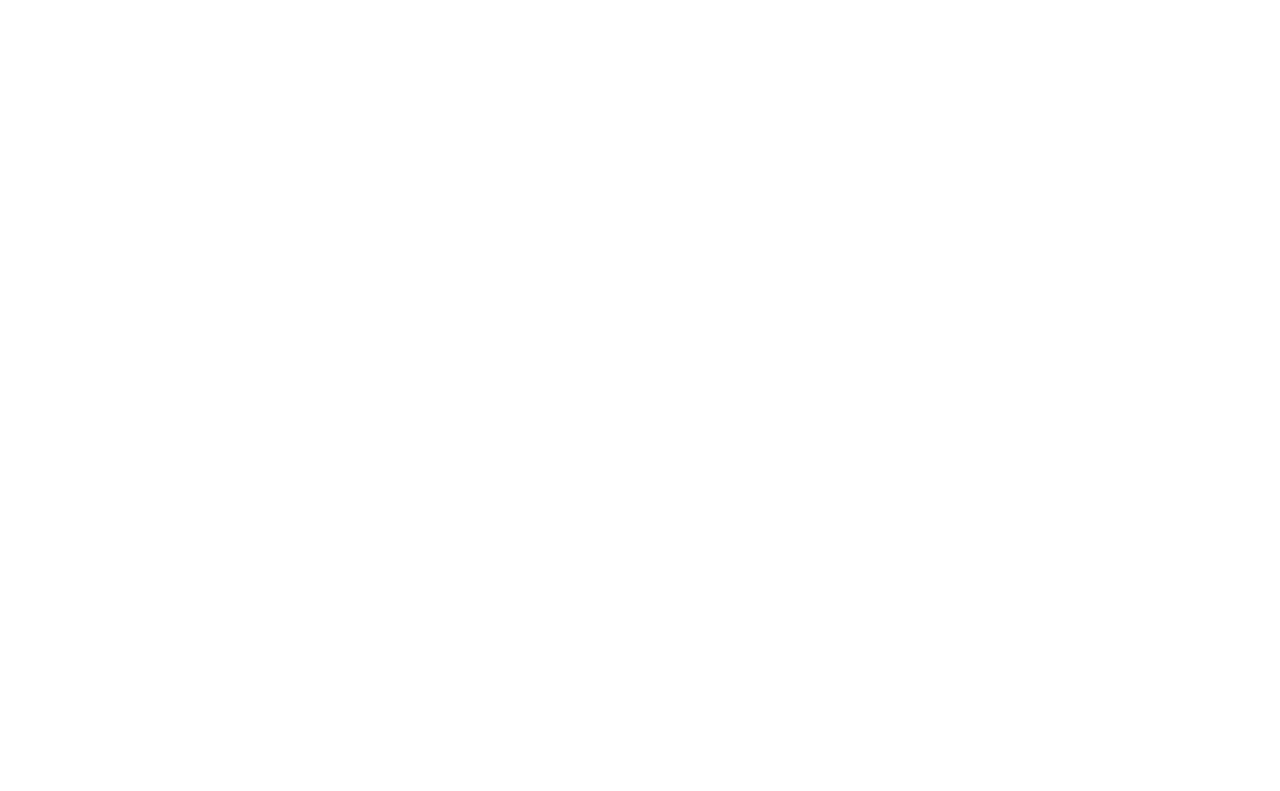
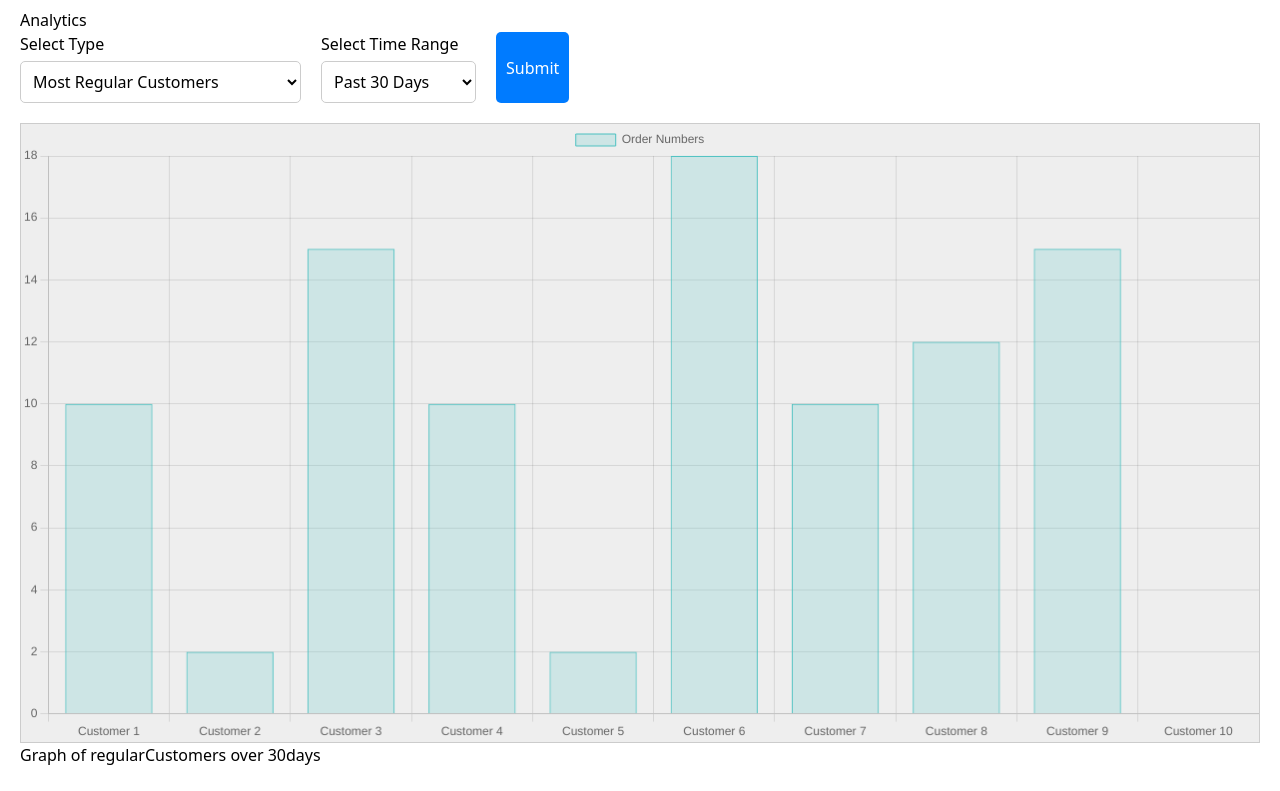
Before and after one commit to Walts03/g05-swe-restaurant, a Vue app in the folder g05-swe-restaurant/: page /analytics in a window 1280 px wide. Before the commit this address had no page. Shown: the part 480-1271 px from the top of the page. Before the commit the page ends 800 px from the top, so only its background shows below. Built offline with nearby package versions, Linux system fonts and the light colour scheme.

Commit message:
Analystics

```diff
--- /dev/null
+++ b/g05-swe-restaurant/src/components/Analytics.vue
@@ -0,0 +1,188 @@
+<template>
+    <div class="analytics">
+      <h1>Analytics</h1>
+      <div class="controls">
+        <div class="dropdown">
+          <label for="type-select">Select Type</label>
+          <select id="type-select" v-model="selectedType">
+            <option v-for="type in types" :key="type.value" :value="type.value">
+              {{ type.text }}
+            </option>
+          </select>
+        </div>
+        <div class="dropdown">
+          <label for="time-range-select">Select Time Range</label>
+          <select id="time-range-select" v-model="selectedTimeRange">
+            <option v-for="range in timeRanges" :key="range.value" :value="range.value">
+              {{ range.text }}
+            </option>
+          </select>
+        </div>
+        <button class="submit-button" @click="fetchData">Submit</button>
+      </div>
+      <div class="chart">
+        <canvas id="analytics-chart"></canvas>
+        <p>Graph of {{ selectedType }} over {{ selectedTimeRange }}</p>
+      </div>
+    </div>
+  </template>
+
+  <script>
+  import { ref, onMounted } from 'vue';
+  import Chart from 'chart.js/auto';
+
+  export default {
+    name: 'Analytics',
+    setup() {
+      const selectedType = ref('regularCustomers');
+      const selectedTimeRange = ref('30days');
+      const chartInstance = ref(null);
+
+      const types = ref([
+        { value: 'regularCustomers', text: 'Most Regular Customers' },
+        { value: 'bestSellerProducts', text: 'Best Seller Products' },
+        { value: 'orderNumbers', text: 'Order Numbers in a Time Range' },
+      ]);
+
+      const timeRanges = ref([
+        { value: '30days', text: 'Past 30 Days' },
+        { value: '90days', text: 'Past 90 Days' },
+        { value: '12months', text: 'Past 12 Months' },
+      ]);
+
+      const fetchData = () => {
+        let data;
+        if (selectedType.value === 'regularCustomers') {
+          data = generateCustomerData(selectedTimeRange.value);
+        } else if (selectedType.value === 'bestSellerProducts') {
+          data = generateProductData(selectedTimeRange.value);
+        } else {
+          data = generateOrderData(selectedTimeRange.value);
+        }
+        updateChart(data);
+      };
+
+      const generateCustomerData = (timeRange) => {
+        return {
+          labels: ['Customer 1', 'Customer 2', 'Customer 3', 'Customer 4', 'Customer 5', 'Customer 6', 'Customer 7', 'Customer 8', 'Customer 9', 'Customer 10'],
+          datasets: [{
+            label: 'Order Numbers',
+            data: Array.from({ length: 10 }, () => Math.floor(Math.random() * (timeRange === '30days' ? 20 : timeRange === '90days' ? 50 : 120))),
+            backgroundColor: 'rgba(75, 192, 192, 0.2)',
+            borderColor: 'rgba(75, 192, 192, 1)',
+            borderWidth: 1
+          }]
+        };
+      };
+
+      const generateProductData = (timeRange) => {
+        return {
+          labels: ['Product A', 'Product B', 'Product C', 'Product D', 'Product E', 'Product F', 'Product G', 'Product H', 'Product I', 'Product J'],
+          datasets: [{
+            label: 'Sales Numbers',
+            data: Array.from({ length: 10 }, () => Math.floor(Math.random() * (timeRange === '30days' ? 50 : timeRange === '90days' ? 150 : 300))),
+            backgroundColor: 'rgba(153, 102, 255, 0.2)',
+            borderColor: 'rgba(153, 102, 255, 1)',
+            borderWidth: 1
+          }]
+        };
+      };
+
+      const generateOrderData = (timeRange) => {
+        const intervals = timeRange === '30days' ? 30 : timeRange === '90days' ? 30 : 12;
+        const data = Array.from({ length: intervals }, () => Math.floor(Math.random() * (timeRange === '30days' ? 100 : timeRange === '90days' ? 200 : 300)));
+        const labels = Array.from({ length: intervals }, (_, i) => `Interval ${i + 1}`);
+        return {
+          labels,
+          datasets: [{
+            label: 'Order Numbers',
+            data,
+            backgroundColor: 'rgba(255, 159, 64, 0.2)',
+            borderColor: 'rgba(255, 159, 64, 1)',
+            borderWidth: 1
+          }]
+        };
+      };
+
+      const updateChart = (data) => {
+        const ctx = document.getElementById('analytics-chart').getContext('2d');
+        if (chartInstance.value) {
+          chartInstance.value.destroy();
+        }
+        chartInstance.value = new Chart(ctx, {
+          type: 'bar',
+          data,
+          options: {
+            scales: {
+              y: {
+                beginAtZero: true
+              }
+            }
+          }
+        });
+      };
+
+      onMounted(() => {
+        fetchData();
+      });
+
+      return {
+        selectedType,
+        selectedTimeRange,
+        types,
+        timeRanges,
+        fetchData
+      };
+    }
+  };
+  </script>
+
+  <style scoped>
+  .analytics {
+    padding: 20px;
+  }
+
+  .controls {
+    display: flex;
+    gap: 20px;
+    margin-bottom: 20px;
+  }
+
+  .dropdown {
+    display: flex;
+    flex-direction: column;
+  }
+
+  #type-select, #time-range-select {
+    padding: 8px;
+    border-radius: 5px;
+    border: 1px solid #ccc;
+    background-color: #fff;
+    font-size: 16px;
+    margin-top: 5px;
+  }
+
+  .submit-button {
+    padding: 10px 10px;
+    font-size: 16px;
+    color: #fff;
+    background-color: #007BFF;
+    border: none;
+    border-radius: 5px;
+    cursor: pointer;
+    transition: background-color 0.3s ease;
+  }
+
+  .submit-button:hover {
+    background-color: #0056b3;
+  }
+
+  .chart {
+    margin-top: 20px;
+  }
+
+  canvas {
+    background-color: #eee;
+    border: 1px solid #ccc;
+  }
+  </style>
--- a/g05-swe-restaurant/src/components/Nav.vue
+++ b/g05-swe-restaurant/src/components/Nav.vue
@@ -24,6 +24,7 @@
           >Login</a
         >
       </div>
+      <router-link to="/analytics">Analytics</router-link>
     </div>
   </nav>
   <nav class="bg-gray-50 dark:bg-gray-700">
--- a/g05-swe-restaurant/src/router/index.js
+++ b/g05-swe-restaurant/src/router/index.js
@@ -1,6 +1,8 @@
 import { createRouter, createWebHistory } from "vue-router";
 import Default from "../components/Default.vue";
 import Homepage from "../views/Homepage.vue";
+import Analytics from "../components/Analytics.vue"; // Import the new component
+
 const routes = [
   {
     path: "/",
@@ -11,8 +13,14 @@
         name: "Homepage",
         component: Homepage,
       },
+      {
+        path: "analytics",
+        name: "Analytics",
+        component: Analytics,
+      },
     ],
   },
+
 ];
 
 const router = createRouter({
```
